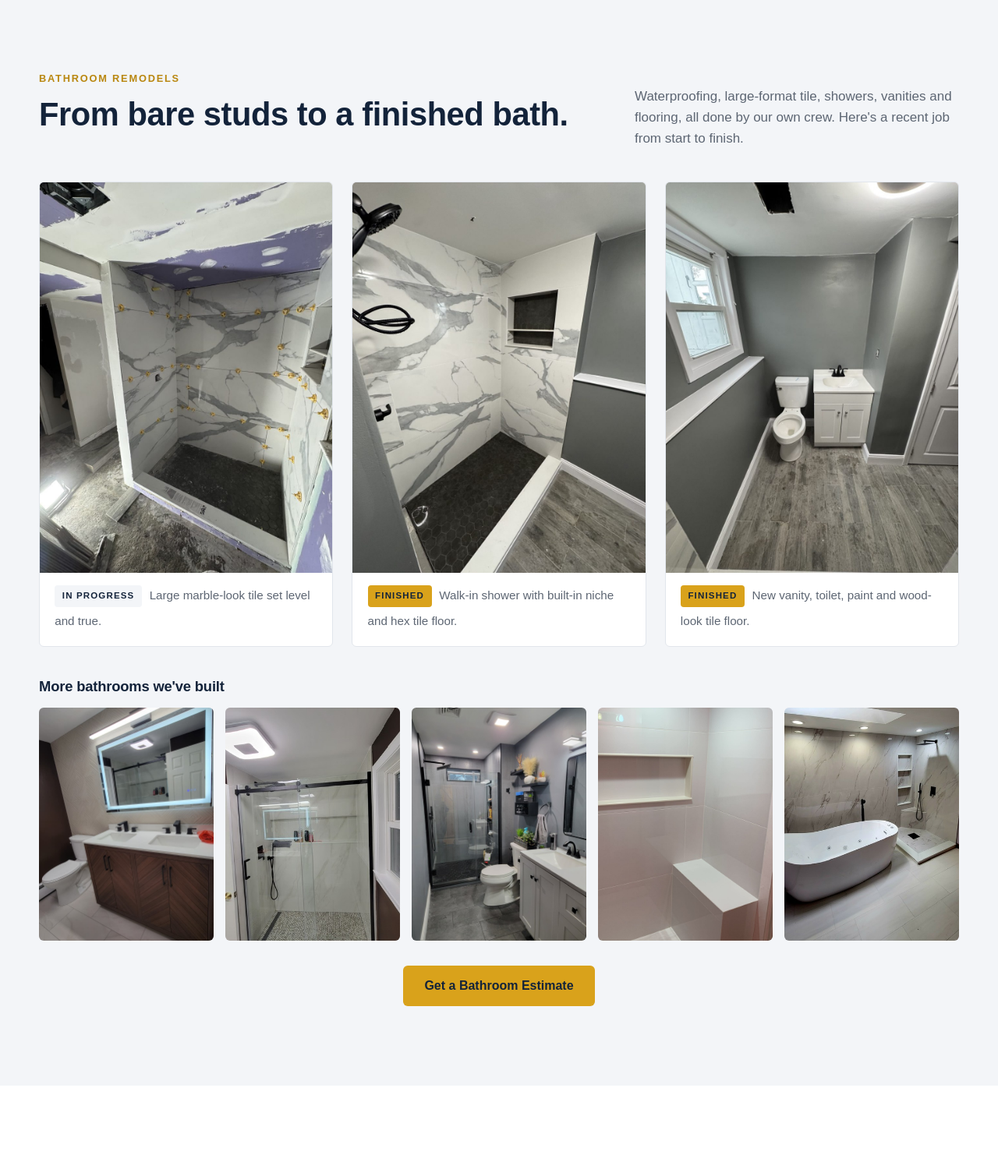
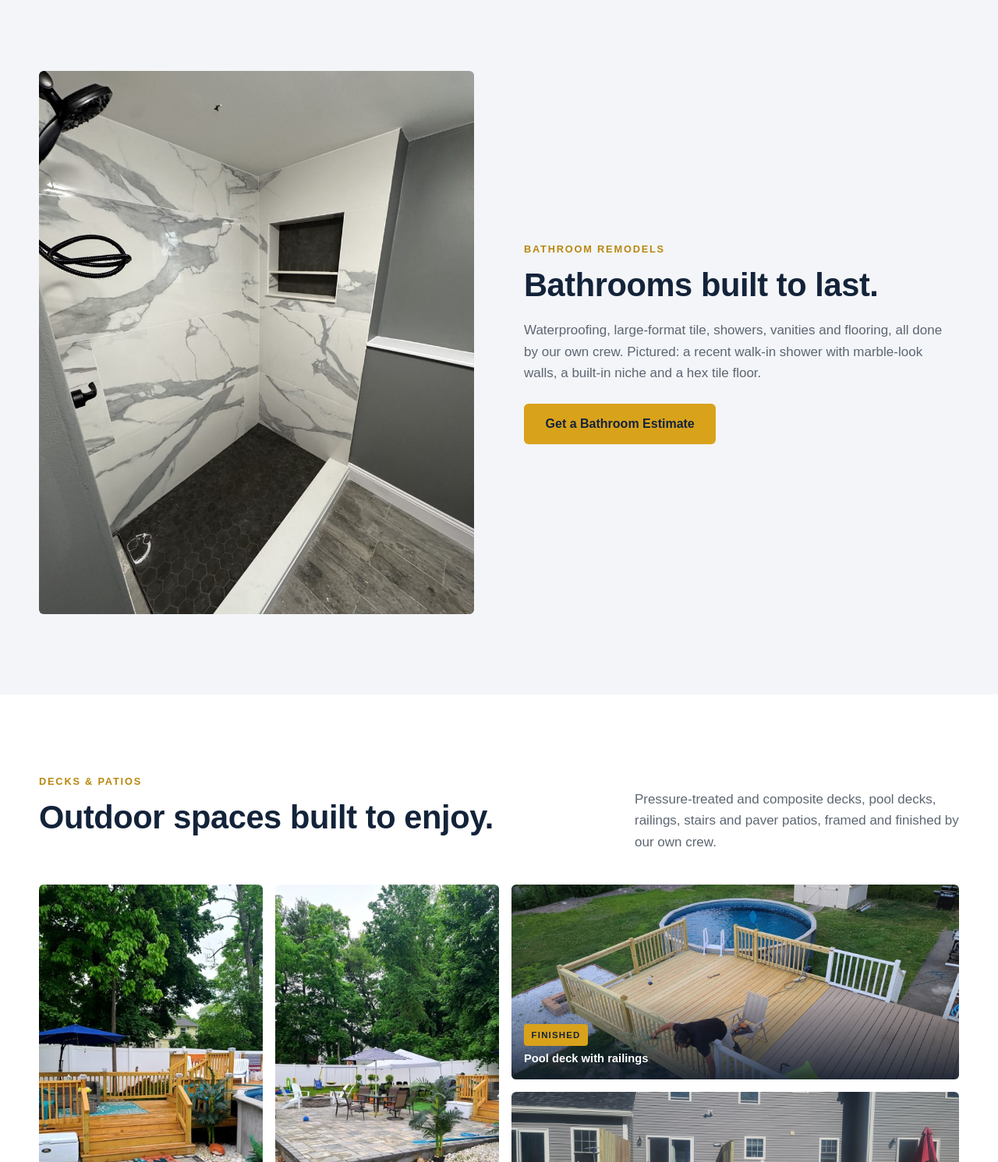
Before and after one commit to soundzlive-cmyk/homeimprovement, a plain HTML site: page index.html in a window 1280 px wide. Shown: the part 2020-3511 px from the top of the page at 78% size. Drawn offline with Linux system fonts and the light colour scheme.

Commit message:
Simplify homepage: drop painter image, one bathroom photo
Co-Authored-By: Claude Opus 5.5 <noreply@anthropic.com>
Claude-Session: https://claude.ai/code/session_011HbiFx4PEEdNgELM1AVUTW

```diff
--- a/css/styles.css
+++ b/css/styles.css
@@ -114,15 +114,8 @@ p { margin: 0 0 1em; }
 
 /* Bathroom remodels */
 .bath__intro { max-width: 26rem; }
-.bath { display: grid; grid-template-columns: repeat(3, 1fr); gap: 1.5rem; }
-.bath__item { margin: 0; background: #fff; border-radius: var(--radius); overflow: hidden; border: 1px solid var(--line); }
-.bath__item .gallery__item { display: block; width: 100%; aspect-ratio: 3 / 4; border-radius: 0; }
-.bath__item figcaption { padding: 1rem 1.2rem 1.2rem; color: var(--muted); font-size: .95rem; }
 .tag { display: inline-block; font-size: .72rem; font-weight: 700; letter-spacing: .1em; text-transform: uppercase; padding: .3rem .6rem; border-radius: 4px; background: var(--tint); color: var(--navy); margin: 0 .6rem .4rem 0; }
 .tag--done { background: var(--gold); color: var(--navy); }
-.bath__more-title { margin: 2.6rem 0 1rem; }
-.bath-more { display: grid; grid-template-columns: repeat(5, 1fr); gap: .9rem; }
-.bath-more .gallery__item { aspect-ratio: 3 / 4; }
 .service--text { background: var(--navy); border-color: var(--navy); }
 .service--text .service__body { justify-content: center; padding: 2rem 1.6rem; }
 .service--text h3 { color: #fff; font-size: 1.4rem; }
@@ -130,6 +123,10 @@ p { margin: 0 0 1em; }
 .service--text .service__link { color: var(--gold); border-color: rgba(255,255,255,.15); }
 .service__icon { font-size: 2.2rem; line-height: 1; margin-bottom: 1rem; }
 .bath__cta { margin-top: 2rem; text-align: center; }
+.bath-feature { display: grid; grid-template-columns: 1fr 1fr; gap: clamp(2rem, 5vw, 4.5rem); align-items: center; }
+.bath-feature__img { margin: 0; border-radius: var(--radius); overflow: hidden; }
+.bath-feature__img .gallery__item { display: block; width: 100%; aspect-ratio: 4 / 5; border-radius: 0; }
+.bath-feature__copy .muted { margin-bottom: 1.6rem; }
 /* Decks */
 .decks { display: grid; grid-template-columns: 1fr 1fr 2fr; grid-template-rows: 250px 250px; gap: 1rem; }
 .deck__item { margin: 0; position: relative; border-radius: var(--radius); overflow: hidden; }
@@ -226,12 +223,11 @@ p { margin: 0 0 1em; }
 /* Responsive */
 @media (max-width: 980px) {
   .services { grid-template-columns: repeat(2, 1fr); }
-  .bath { grid-template-columns: repeat(3, 1fr); gap: 1rem; }
-  .bath-more { grid-template-columns: repeat(3, 1fr); }
-  .decks { grid-template-columns: 1fr 1fr; grid-template-rows: 300px 220px 220px; }
+      .decks { grid-template-columns: 1fr 1fr; grid-template-rows: 300px 220px 220px; }
   .d-tall:nth-child(1), .d-tall:nth-child(2) { grid-column: auto; grid-row: 1; }
   .d-wide { grid-column: 1 / -1; }
-  .about, .contact { grid-template-columns: 1fr; }
+  .about, .contact, .bath-feature { grid-template-columns: 1fr; }
+  .bath-feature__img .gallery__item { aspect-ratio: 4 / 3; }
   .about__img { aspect-ratio: 16 / 10; }
   .footer__inner { grid-template-columns: 1fr 1fr; }
   .footer__brand { grid-column: 1 / -1; }
@@ -264,12 +260,9 @@ p { margin: 0 0 1em; }
 }
 @media (max-width: 560px) {
   .services { grid-template-columns: 1fr; }
-  .bath { grid-template-columns: 1fr; }
-  .bath-more { grid-template-columns: repeat(2, 1fr); }
-  .decks { grid-template-rows: 260px 200px 200px; }
+      .decks { grid-template-rows: 260px 200px 200px; }
   .gallery.gallery--two { grid-auto-rows: 220px; }
-  .bath__item .gallery__item { aspect-ratio: 4 / 3; }
-  .form__row { grid-template-columns: 1fr; }
+    .form__row { grid-template-columns: 1fr; }
   .footer__inner { grid-template-columns: 1fr; }
   .gallery { grid-auto-rows: 150px; }
 }
--- a/index.html
+++ b/index.html
@@ -94,12 +94,11 @@
       </header>
 
       <div class="services">
-        <a href="#contact" class="service reveal" data-service="Interior painting">
-          <div class="service__img"><img src="images/hero-painter.jpg" alt="Painter rolling a wall" loading="lazy"></div>
+        <a href="#contact" class="service service--text reveal" data-service="Interior painting">
           <div class="service__body"><h3>Interior Painting</h3><p>Walls, ceilings and trim with careful prep and clean lines.</p><span class="service__link">Get an estimate</span></div>
         </a>
         <a href="#bathrooms" class="service service--text reveal">
-          <div class="service__body"><h3>Bathroom Remodeling</h3><p>Tile, vanities, showers and tubs built for daily life. See photos of our recent bathroom work below.</p><span class="service__link">View bathroom remodels</span></div>
+          <div class="service__body"><h3>Bathroom Remodeling</h3><p>Tile, vanities, showers and tubs built for daily life. See a recent bathroom we built below.</p><span class="service__link">View bathroom remodels</span></div>
         </a>
         <a href="#contact" class="service reveal" data-service="Kitchen design & build">
           <div class="service__img"><img src="images/service-kitchen.jpg" alt="Kitchen under renovation" loading="lazy"></div>
@@ -122,37 +121,14 @@
 
   <!-- BATHROOM REMODELS -->
   <section class="section section--tint" id="bathrooms">
-    <div class="wrap">
-      <header class="head head--row">
-        <div>
-          <p class="kicker">Bathroom remodels</p>
-          <h2>From bare studs to a finished bath.</h2>
-        </div>
-        <p class="muted bath__intro">Waterproofing, large-format tile, showers, vanities and flooring, all done by our own crew. Here's a recent job from start to finish.</p>
-      </header>
-      <div class="bath">
-        <figure class="bath__item reveal">
-          <button class="gallery__item"><img src="images/bath-shower-tiling.jpg" alt="Shower walls being tiled with large marble-look porcelain and leveling clips" loading="lazy"></button>
-          <figcaption><span class="tag">In progress</span>Large marble-look tile set level and true.</figcaption>
-        </figure>
-        <figure class="bath__item reveal">
-          <button class="gallery__item"><img src="images/bath-shower-finished.jpg" alt="Finished walk-in shower with marble-look walls, built-in niche and black hex tile floor" loading="lazy"></button>
-          <figcaption><span class="tag tag--done">Finished</span>Walk-in shower with built-in niche and hex tile floor.</figcaption>
-        </figure>
-        <figure class="bath__item reveal">
-          <button class="gallery__item"><img src="images/bath-vanity-finished.jpg" alt="Finished bathroom with new vanity, toilet, gray walls and wood-look tile floor" loading="lazy"></button>
-          <figcaption><span class="tag tag--done">Finished</span>New vanity, toilet, paint and wood-look tile floor.</figcaption>
-        </figure>
-      </div>
-      <h3 class="bath__more-title">More bathrooms we've built</h3>
-      <div class="bath-more">
-        <button class="gallery__item"><img src="images/project-1.jpg" alt="Bathroom with double vanity and lighted mirror" loading="lazy"></button>
-        <button class="gallery__item"><img src="images/project-2.jpg" alt="Glass sliding shower door installation" loading="lazy"></button>
-        <button class="gallery__item"><img src="images/project-7.jpg" alt="Bathroom with glass shower and white vanity" loading="lazy"></button>
-        <button class="gallery__item"><img src="images/project-8.jpg" alt="Tiled shower with niche and built-in bench" loading="lazy"></button>
-        <button class="gallery__item"><img src="images/service-bathroom.jpg" alt="Bathroom with freestanding jetted tub and marble-look walls" loading="lazy"></button>
-      </div>
-      <div class="bath__cta">
+    <div class="wrap bath-feature">
+      <figure class="bath-feature__img reveal">
+        <button class="gallery__item"><img src="images/bath-shower-finished.jpg" alt="Finished walk-in shower with marble-look walls, built-in niche and black hex tile floor" loading="lazy"></button>
+      </figure>
+      <div class="bath-feature__copy">
+        <p class="kicker">Bathroom remodels</p>
+        <h2>Bathrooms built to last.</h2>
+        <p class="muted">Waterproofing, large-format tile, showers, vanities and flooring, all done by our own crew. Pictured: a recent walk-in shower with marble-look walls, a built-in niche and a hex tile floor.</p>
         <a href="#contact" class="btn btn--primary" data-pick="Bathroom remodel">Get a Bathroom Estimate</a>
       </div>
     </div>
```
Also changed, not shown: images/bath-shower-tiling.jpg (deleted), images/bath-vanity-finished.jpg (deleted), images/hero-painter.jpg (deleted), images/project-1.jpg (deleted), images/project-2.jpg (deleted), images/project-7.jpg (deleted), images/project-8.jpg (deleted), images/service-bathroom.jpg (deleted), images/service-plumbing.jpg (deleted).
